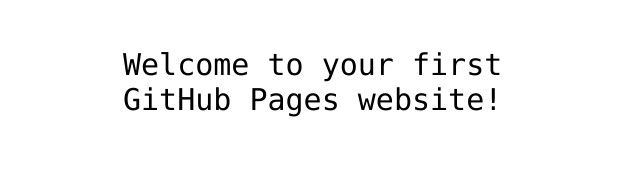
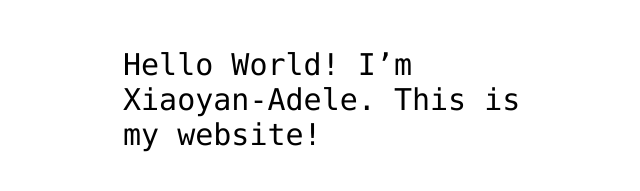
Before and after one commit to Xiaoyan-Adele/Xiaoyan-Adele.github.io, a plain HTML site: page index.html in a window 1280 px wide. Shown: the part 341-532 px from the top of the page, without its empty margins (317-957 px from the left). Drawn offline with Linux system fonts and the light colour scheme.

Commit message:
add my introduction

```diff
--- a/index.html
+++ b/index.html
@@ -12,7 +12,7 @@
 <img src="https://octodex.github.com/images/daftpunktocat-thomas.gif" id="octocat" alt="octocat-gif" />
 
 <!-- Change this code here by copy and pasting your template on line 15 -->
-<p>Welcome to your first GitHub Pages website!</p>
+<p>Hello World! I’m Xiaoyan-Adele. This is my website!</p>
 
 </body>
 </html>
```
